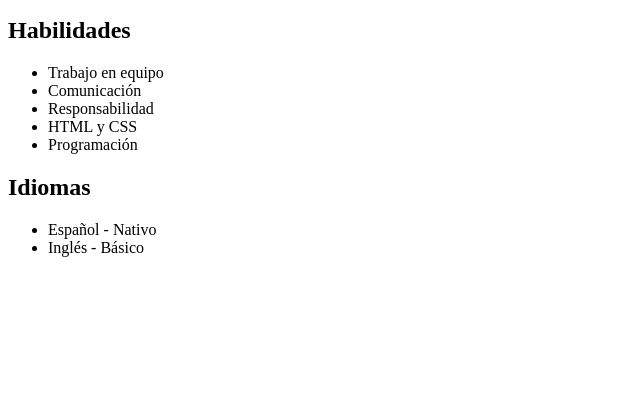
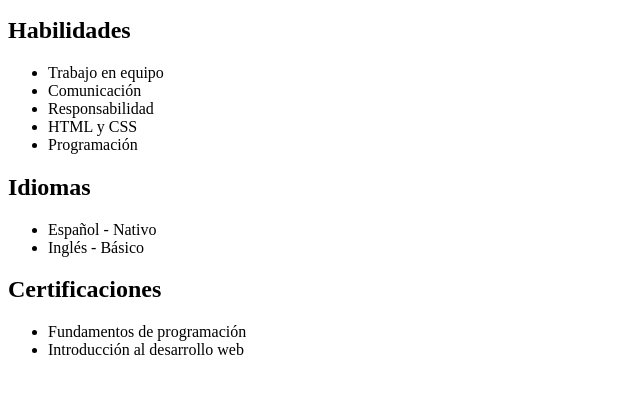
Before and after one commit to 1programador1/mycvv-2026, a plain HTML site: page index.html in a window 1280 px wide. Shown: the part 101-494 px from the top of the page, without its empty margins (0-640 px from the left). Drawn offline with Linux system fonts and the light colour scheme.

Commit message:
Certificaciones

```diff
--- a/index.html
+++ b/index.html
@@ -25,6 +25,14 @@
         <li>Inglés - Básico</li>
     </ul>
 </section>
+
+<section id="certificaciones">
+    <h2>Certificaciones</h2>
+    <ul>
+        <li>Fundamentos de programación</li>
+        <li>Introducción al desarrollo web</li>
+    </ul>
+</section>
 </body>
 
 
```
